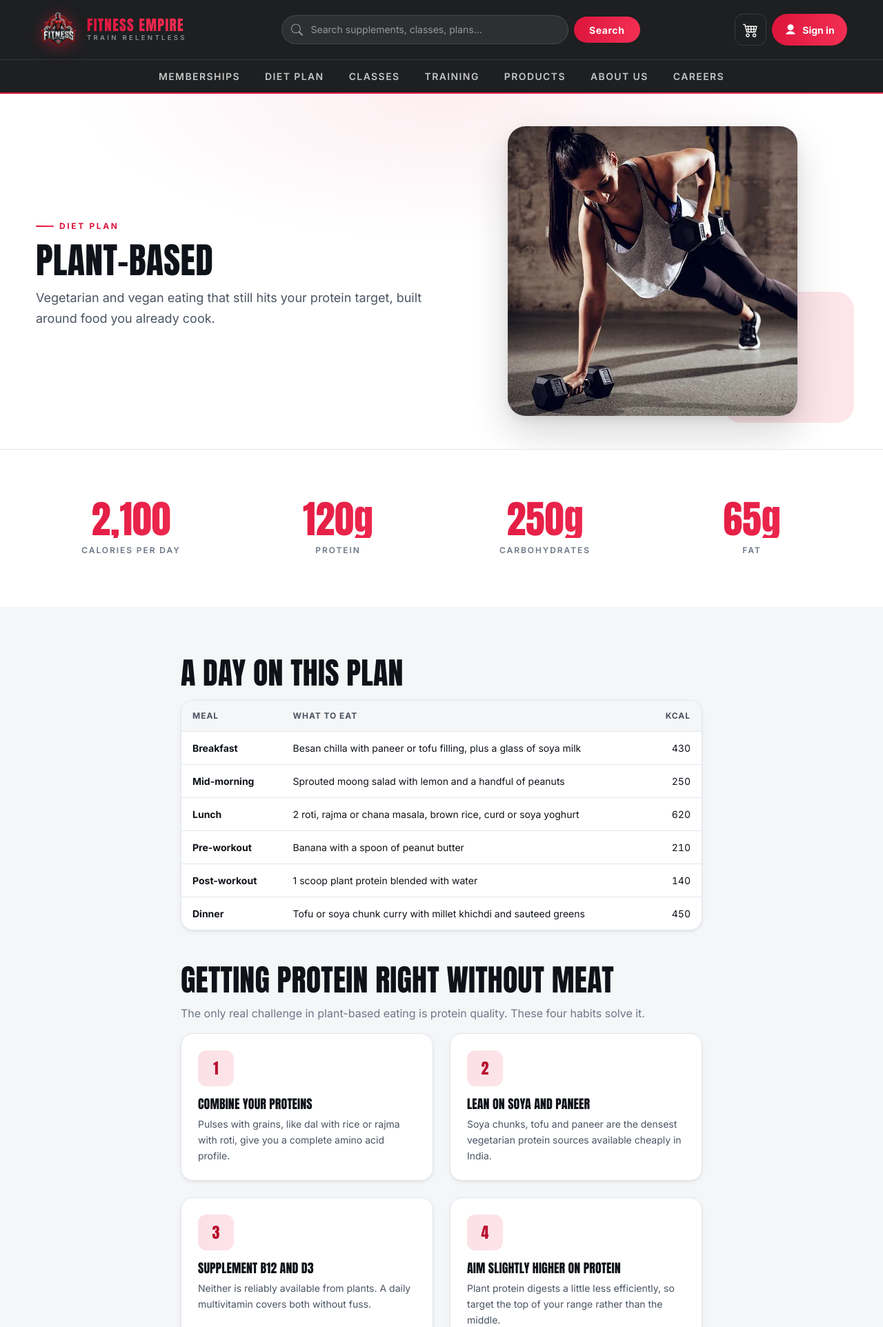
After one commit to ajit1211/Fitness-empire-latest, a Django app: page /plantbasedplan/ in a window 1280 px wide. The commit adds this page. Shown: the top 1924 px of the page at 69% size. Run offline with Django 5.2, Linux system fonts and the light colour scheme.

Commit message:
Add plant-based diet plan page and associated images
- Created a new HTML template for the plant-based diet plan, including sections for daily calorie intake, meal breakdown, and protein tips.
- Added two new image files: price_icon-dark.webp and womens_only_icon-dark.webp for use in the diet plan page.

```diff
--- a/FitnessGYM/urls.py
+++ b/FitnessGYM/urls.py
@@ -55,5 +55,6 @@ urlpatterns = [
     path('weightlossplan/',views.weightlossplan,name='weightlossplan'),
     path('muselloss/',views.muselloss,name='muselloss'),
     path('healthlyplan/',views.healthlyplan,name='healthlyplan'),
+    path('plantbasedplan/',views.plantbasedplan,name='plantbasedplan'),
 
 ]
--- a/FitnessGYM/views.py
+++ b/FitnessGYM/views.py
@@ -125,7 +125,7 @@ def paypal_form(request, *, amount, item_name, return_url_name):
 def home(request):
     context = {
         "memberships": Membership.objects.all()[:3],
-        "classes": FitnessClass.objects.select_related("category")[:8],
+        "classes": FitnessClass.objects.select_related("category")[:10],
         "featured": Supplement.objects.filter(is_deleted=False).select_related(
             "supplementCategory"
         )[:4],
@@ -175,6 +175,10 @@ def muselloss(request):
 
 def healthlyplan(request):
     return render(request, "healthlyplan.html")
+
+
+def plantbasedplan(request):
+    return render(request, "plantbasedplan.html")
 
 
 def fitness_classes(request, category_name=None):
--- a/static/css/theme.css
+++ b/static/css/theme.css
@@ -441,6 +441,19 @@ hr { border: 0; border-top: 1px solid var(--line); margin: var(--sp-6) 0; }
 }
 .media-card:hover .media-card__label::after { opacity: 1; transform: none; }
 
+/* Tile grid: 4 across on desktop, 2 on tablet, 1 on phone.
+   Fixed counts rather than auto-fill, so four cards never wrap to 3 + 1. */
+.tile-grid {
+  display: grid;
+  gap: clamp(1rem, 0.6rem + 1.2vw, var(--sp-5));
+  grid-template-columns: repeat(2, minmax(0, 1fr));
+}
+@media (min-width: 1000px) { .tile-grid { grid-template-columns: repeat(4, minmax(0, 1fr)); } }
+@media (max-width: 560px)  { .tile-grid { grid-template-columns: 1fr; } }
+
+/* Labels shrink a touch in the narrower 4-up tiles */
+.tile-grid .media-card__label { font-size: var(--fs-lg); padding: var(--sp-6) var(--sp-4) var(--sp-4); }
+
 /* Feature tile */
 .feature {
   text-align: center;
@@ -1496,7 +1509,16 @@ input[type="checkbox"], input[type="radio"] { width: 1.1rem; height: 1.1rem; acc
 }
 
 /* ---------- 18. Classes ---------- */
-.class-grid { display: grid; grid-template-columns: repeat(auto-fill, minmax(min(100%, 200px), 1fr)); gap: clamp(1rem, 0.6rem + 1.4vw, var(--sp-5)); }
+/* Fixed column counts rather than auto-fill: the 3-column step left a single
+   tile stranded on its own row at tablet widths. */
+.class-grid {
+  display: grid;
+  grid-template-columns: repeat(2, minmax(0, 1fr));
+  gap: clamp(1rem, 0.6rem + 1.4vw, var(--sp-5));
+}
+@media (min-width: 900px)  { .class-grid { grid-template-columns: repeat(4, minmax(0, 1fr)); } }
+@media (min-width: 1200px) { .class-grid { grid-template-columns: repeat(5, minmax(0, 1fr)); } }
+@media (max-width: 559px)  { .class-grid { grid-template-columns: 1fr; } }
 .class-tile { text-align: center; display: block; }
 .class-tile img {
   width: 100%; max-width: 230px; aspect-ratio: 1;
--- /dev/null
+++ b/templates/plantbasedplan.html
@@ -0,0 +1,110 @@
+{% extends "base.html" %}
+{% load static %}
+
+{% block page_title %}Plant-Based Diet Plan - Fitness Empire{% endblock %}
+{% block page_id %}diet{% endblock %}
+{% block meta_description %}A vegetarian and vegan meal plan built for lifters, with complete protein from dal, paneer, tofu and soya.{% endblock %}
+
+{% block 'main' %}
+
+<header class="page-header page-header--split">
+    <div class="page-header__inner">
+        <div>
+            <span class="eyebrow">Diet Plan</span>
+            <h1>Plant-Based</h1>
+            <p>Vegetarian and vegan eating that still hits your protein target, built around food you already cook.</p>
+        </div>
+        <div class="page-header__media">
+            <img src="{% static 'img/asulotion.webp' %}" alt="An athlete training"
+                 width="520" height="520" fetchpriority="high">
+        </div>
+    </div>
+</header>
+
+<section class="section">
+    <div class="container">
+        <div class="stat-row">
+            <div>
+                <div class="stat__value">2,100</div>
+                <div class="stat__label">Calories Per Day</div>
+            </div>
+            <div>
+                <div class="stat__value">120g</div>
+                <div class="stat__label">Protein</div>
+            </div>
+            <div>
+                <div class="stat__value">250g</div>
+                <div class="stat__label">Carbohydrates</div>
+            </div>
+            <div>
+                <div class="stat__value">65g</div>
+                <div class="stat__label">Fat</div>
+            </div>
+        </div>
+    </div>
+</section>
+
+<section class="section section--muted">
+    <div class="container container--narrow">
+        <h2>A day on this plan</h2>
+        <div class="table-wrap" style="margin-top:var(--sp-4);">
+            <table class="table meal-table">
+                <thead>
+                    <tr><th>Meal</th><th>What to eat</th><th class="num">kcal</th></tr>
+                </thead>
+                <tbody>
+                    <tr><td>Breakfast</td><td>Besan chilla with paneer or tofu filling, plus a glass of soya milk</td><td class="num">430</td></tr>
+                    <tr><td>Mid-morning</td><td>Sprouted moong salad with lemon and a handful of peanuts</td><td class="num">250</td></tr>
+                    <tr><td>Lunch</td><td>2 roti, rajma or chana masala, brown rice, curd or soya yoghurt</td><td class="num">620</td></tr>
+                    <tr><td>Pre-workout</td><td>Banana with a spoon of peanut butter</td><td class="num">210</td></tr>
+                    <tr><td>Post-workout</td><td>1 scoop plant protein blended with water</td><td class="num">140</td></tr>
+                    <tr><td>Dinner</td><td>Tofu or soya chunk curry with millet khichdi and sauteed greens</td><td class="num">450</td></tr>
+                </tbody>
+            </table>
+        </div>
+
+        <h2 style="margin-top:var(--sp-7);">Getting protein right without meat</h2>
+        <p class="muted">
+            The only real challenge in plant-based eating is protein quality. These four habits solve it.
+        </p>
+
+        <div class="grid grid--2" style="margin-top:var(--sp-4);">
+            <div class="info-card">
+                <div class="info-card__icon">1</div>
+                <h3>Combine your proteins</h3>
+                <p>Pulses with grains, like dal with rice or rajma with roti, give you a complete amino acid profile.</p>
+            </div>
+            <div class="info-card">
+                <div class="info-card__icon">2</div>
+                <h3>Lean on soya and paneer</h3>
+                <p>Soya chunks, tofu and paneer are the densest vegetarian protein sources available cheaply in India.</p>
+            </div>
+            <div class="info-card">
+                <div class="info-card__icon">3</div>
+                <h3>Supplement B12 and D3</h3>
+                <p>Neither is reliably available from plants. A daily multivitamin covers both without fuss.</p>
+            </div>
+            <div class="info-card">
+                <div class="info-card__icon">4</div>
+                <h3>Aim slightly higher on protein</h3>
+                <p>Plant protein digests a little less efficiently, so target the top of your range rather than the middle.</p>
+            </div>
+        </div>
+
+        <h2 style="margin-top:var(--sp-7);">How to run it</h2>
+        <ul class="prose">
+            <li>Hit 1.6 to 2.0g of protein per kilogram of bodyweight, spread across four or five meals.</li>
+            <li>Soak and pressure-cook a large batch of pulses once a week so protein is never the hard part.</li>
+            <li>Keep iron absorption up by pairing dal and greens with something citrus.</li>
+            <li>Swap dairy for fortified soya milk if you are eating fully vegan.</li>
+            <li>Review your weight and lifts every four weeks and adjust portions, not the food list.</li>
+        </ul>
+
+        <div class="cluster" style="margin-top:var(--sp-6);">
+            <a href="{% url 'protien' %}" class="btn">Shop Plant Protein</a>
+            <a href="{% url 'dietplan' %}" class="btn btn--ghost">All Diet Plans</a>
+        </div>
+    </div>
+</section>
+
+{% endblock 'main' %}
```
Also changed, not shown: templates/dietplan.html (+9 -4 lines), templates/index.html (+10 -6 lines), db.sqlite3, static/img/co-ed_icon-dark.webp (added), static/img/community_icon-dark.webp (added), static/img/contracts_icon-dark.webp (added), static/img/nutrition-bowl.webp (added), static/img/price_icon-dark.webp (added), static/img/womens_only_icon-dark.webp (added).
